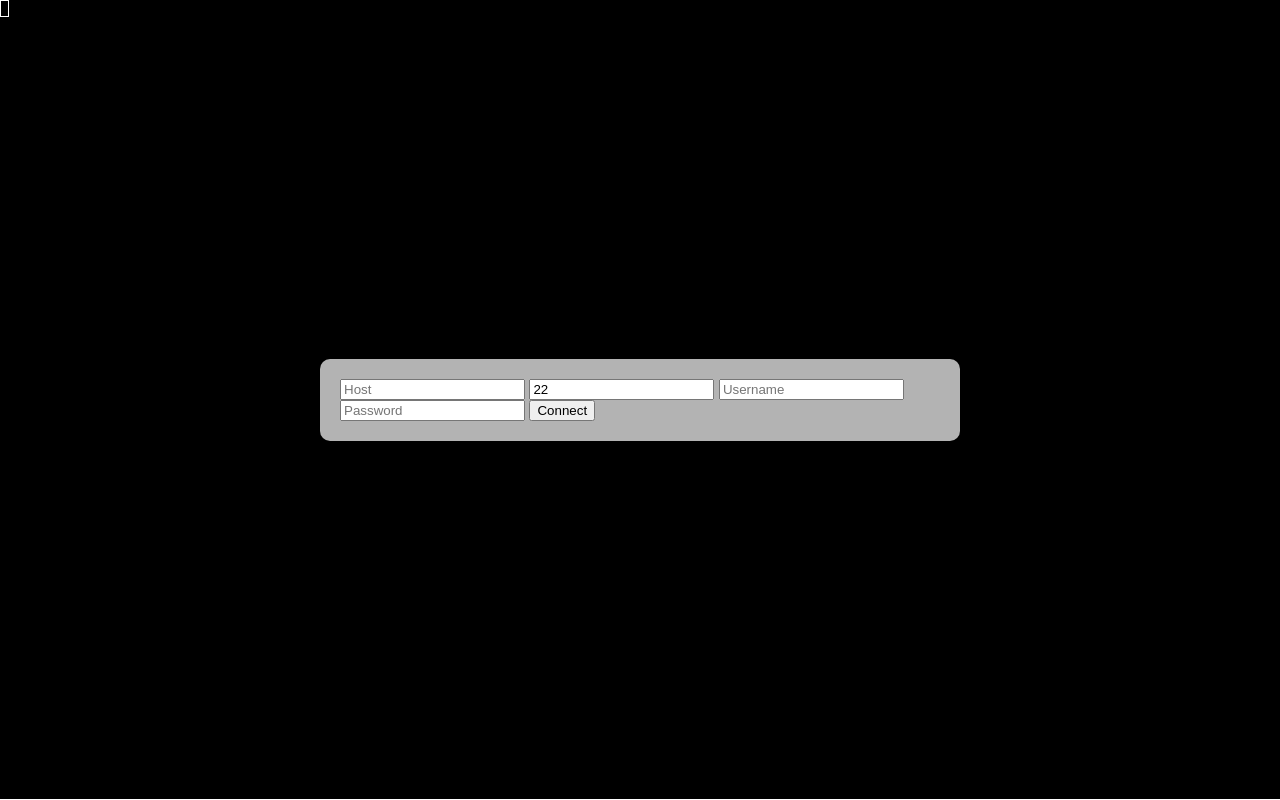
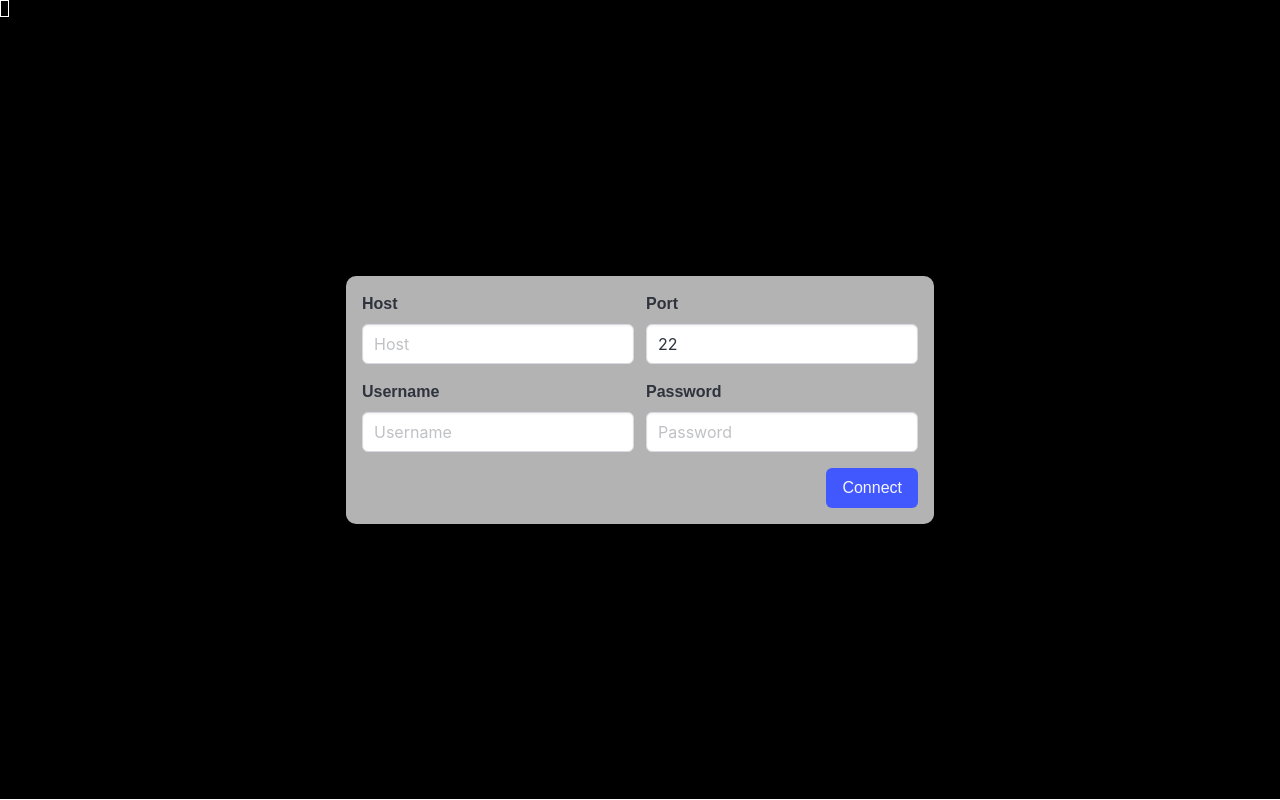
Before and after one commit to cosmoswafer/webssh, a plain HTML site: page index.html in a window 1280 px wide. Drawn offline with nearby package versions, Linux system fonts and the light colour scheme.

Commit message:
Related #11 integrated Bluma CSS for the input form

```diff
--- a/index.html
+++ b/index.html
@@ -1,25 +1,30 @@
 <!DOCTYPE html>
 <html lang="en">
+
 <head>
     <meta charset="UTF-8">
     <meta name="viewport" content="width=device-width, initial-scale=1.0">
     <title>Web SSH Client</title>
+    <link rel="stylesheet" href="https://cdn.jsdelivr.net/npm/bulma@1.0.2/css/bulma.min.css">
     <link rel="stylesheet" href="https://cdn.jsdelivr.net/npm/xterm@5.3.0/css/xterm.min.css">
     <script src="https://cdn.jsdelivr.net/npm/xterm@5.3.0/lib/xterm.min.js"></script>
     <script src="https://cdn.jsdelivr.net/npm/@xterm/addon-fit@0.10.0/lib/addon-fit.min.js"></script>
     <style>
-        body, html {
+        body,
+        html {
             margin: 0;
             padding: 0;
             height: 100%;
             overflow: hidden;
         }
+
         body {
             font-family: Arial, sans-serif;
             display: flex;
             justify-content: center;
             align-items: center;
         }
+
         #ssh-form {
             position: fixed;
             top: 50%;
@@ -31,6 +36,7 @@
             box-shadow: 0 0 10px rgba(0, 0, 0, 0.1);
             z-index: 1000;
         }
+
         #terminal {
             position: absolute;
             top: 0;
@@ -38,23 +44,48 @@
             width: 100%;
             height: 100%;
         }
+
         .hidden {
             display: none;
         }
+
         .visible {
             display: block;
         }
     </style>
 </head>
+
 <body>
-    <form id="ssh-form" class="visible">
-        <input type="text" id="host" placeholder="Host" required>
-        <input type="number" id="port" placeholder="Port" value="22" required>
-        <input type="text" id="username" placeholder="Username" required>
-        <input type="password" id="password" placeholder="Password">
-        <button type="submit">Connect</button>
+    <form id="ssh-form" class="box visible p-4">
+        <div class="field is-grouped mb-4">
+            <div class="control is-expanded">
+            <label class="label" for="host">Host</label>
+            <input class="input" type="text" id="host" placeholder="Host" required>
+            </div>
+            <div class="control is-expanded">
+            <label class="label" for="port">Port</label>
+            <input class="input" type="number" id="port" placeholder="Port" value="22" required>
+            </div>
+        </div>
+        <div class="field is-grouped mb-4">
+            <div class="control is-expanded">
+            <label class="label" for="username">Username</label>
+            <input class="input" type="text" id="username" placeholder="Username" required>
+            </div>
+            <div class="control is-expanded">
+            <label class="label" for="password">Password</label>
+            <input class="input" type="password" id="password" placeholder="Password">
+            </div>
+        </div>
+        </div>
+        <div class="field">
+            <div class="control" style="text-align: right;">
+            <button class="button is-link" type="submit">Connect</button>
+            </div>
+        </div>
     </form>
     <div id="terminal"></div>
     <script src="/static/js/app.js"></script>
 </body>
+
 </html>
```
